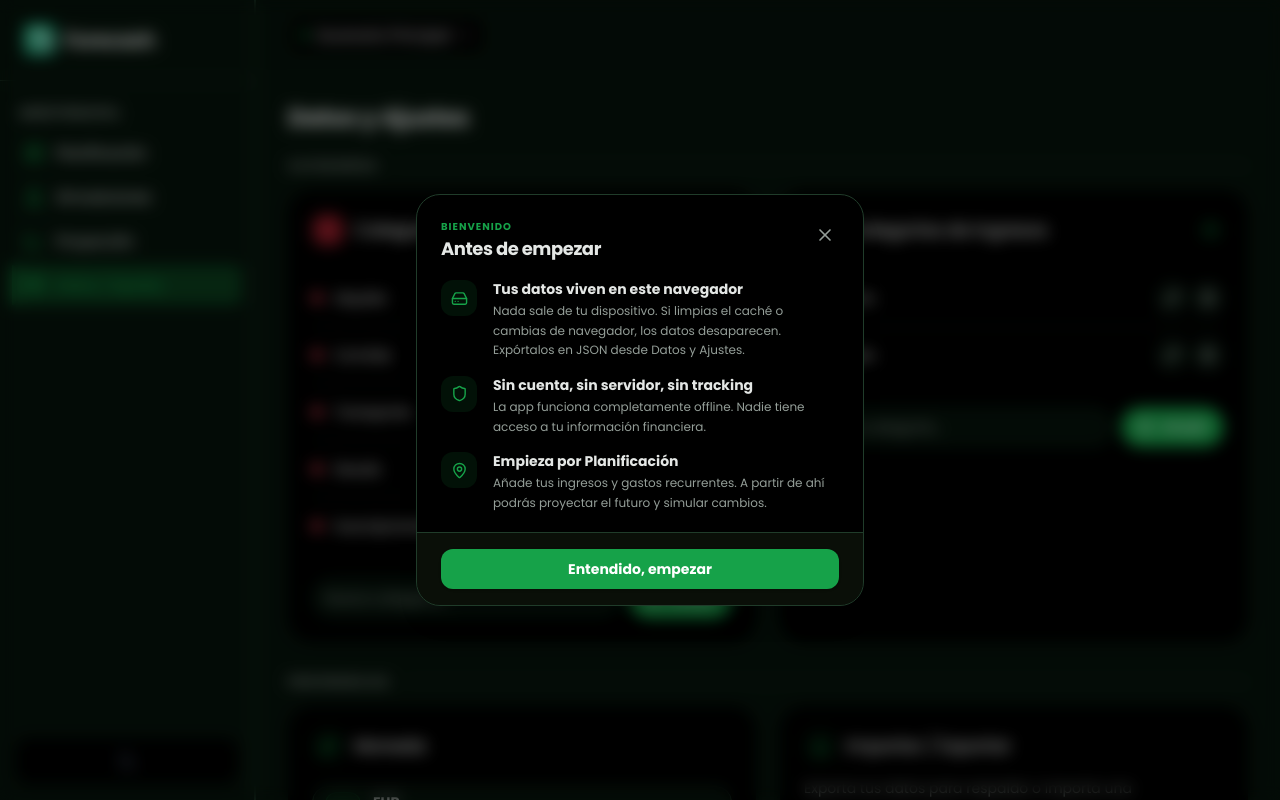
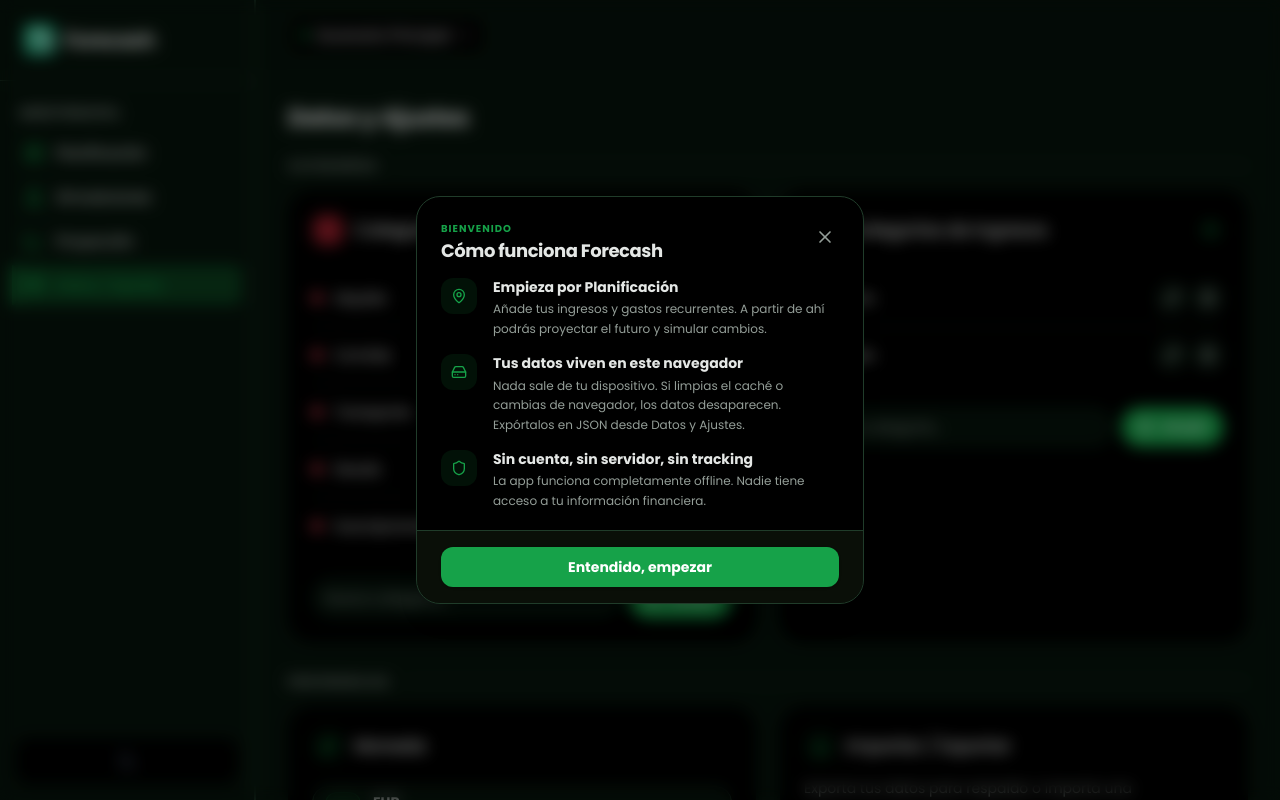
Before and after one commit to josegijon/Forecash-v2, a React (Vite) app in the folder frontend/: page /escenario/1/datos in a window 1280 px wide. Built offline with nearby package versions, Linux system fonts and the light colour scheme.

Commit message:
feat: reorganize content and improve design in the welcome modal

```diff
--- a/frontend/src/ui/components/modals/WelcomeBannerModal.tsx
+++ b/frontend/src/ui/components/modals/WelcomeBannerModal.tsx
@@ -6,6 +6,12 @@ interface WelcomeBannerModalProps {
 }
 
 const INFO_ITEMS = [
+    {
+        icon: MapPin,
+        title: "Empieza por Planificación",
+        description:
+            "Añade tus ingresos y gastos recurrentes. A partir de ahí podrás proyectar el futuro y simular cambios.",
+    },
     {
         icon: HardDrive,
         title: "Tus datos viven en este navegador",
@@ -18,12 +24,6 @@ const INFO_ITEMS = [
         description:
             "La app funciona completamente offline. Nadie tiene acceso a tu información financiera.",
     },
-    {
-        icon: MapPin,
-        title: "Empieza por Planificación",
-        description:
-            "Añade tus ingresos y gastos recurrentes. A partir de ahí podrás proyectar el futuro y simular cambios.",
-    },
 ];
 
 export const WelcomeBannerModal = ({ isOpen, onClose }: WelcomeBannerModalProps) => {
@@ -31,21 +31,18 @@ export const WelcomeBannerModal = ({ isOpen, onClose }: WelcomeBannerModalProps)
 
     return (
         <div className="fixed inset-0 z-60 flex items-center justify-center">
-            <div
-                className="absolute inset-0 bg-black/40 backdrop-blur-sm"
-                onClick={onClose}
-            />
+            <div aria-hidden="true" className="absolute inset-0 bg-black/40 backdrop-blur-sm" />
 
             <div className="relative bg-card text-card-foreground rounded-3xl shadow-xl border border-border w-full max-w-md mx-4 overflow-hidden animate-in fade-in zoom-in-95 duration-300 flex flex-col">
 
                 {/* Header */}
-                <div className="flex items-start justify-between px-6 pt-6 pb-0">
+                <div className="flex items-start justify-between px-6 pt-6 pb-4">
                     <div className="flex flex-col gap-1">
                         <span className="text-[10px] font-bold text-primary uppercase tracking-widest">
                             Bienvenido
                         </span>
                         <h2 className="text-lg font-bold leading-tight tracking-tight">
-                            Antes de empezar
+                            Cómo funciona Forecash
                         </h2>
                     </div>
                     <button
@@ -57,11 +54,11 @@ export const WelcomeBannerModal = ({ isOpen, onClose }: WelcomeBannerModalProps)
                 </div>
 
                 {/* Body */}
-                <div className="px-6 py-5 space-y-4">
+                <div className="px-6 pb-5 space-y-4">
                     {INFO_ITEMS.map(({ icon: Icon, title, description }) => (
                         <div key={title} className="flex gap-4 items-start">
                             <div className="shrink-0 w-9 h-9 rounded-xl bg-primary/10 flex items-center justify-center">
-                                <Icon size={17} className="text-primary" />
+                                <Icon size={16} className="text-primary" />
                             </div>
                             <div className="flex flex-col gap-0.5">
                                 <span className="text-sm font-semibold text-foreground leading-snug">
```
